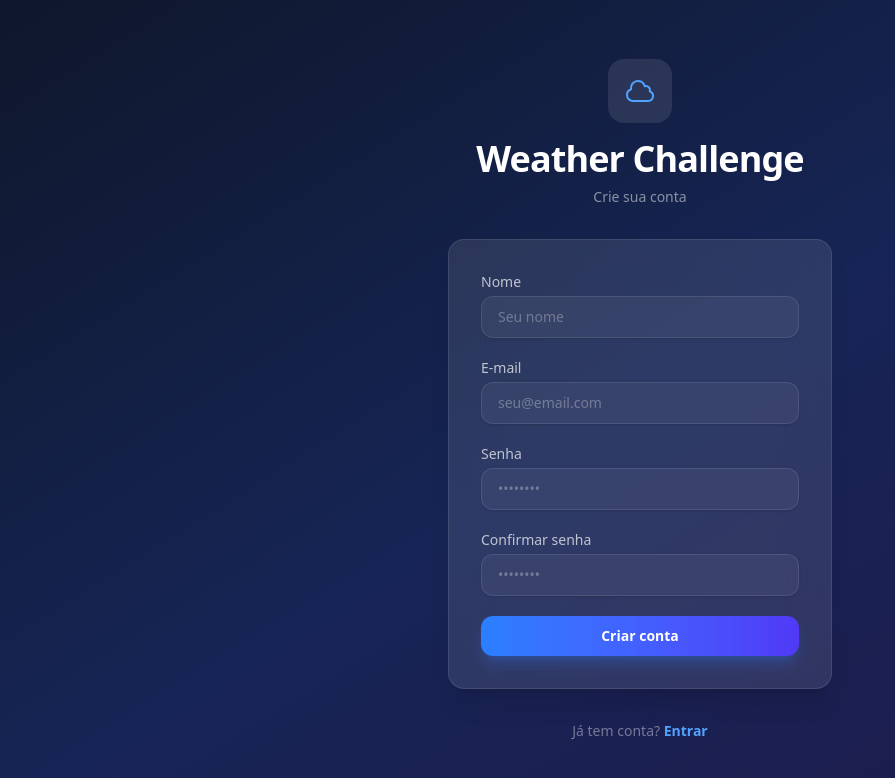
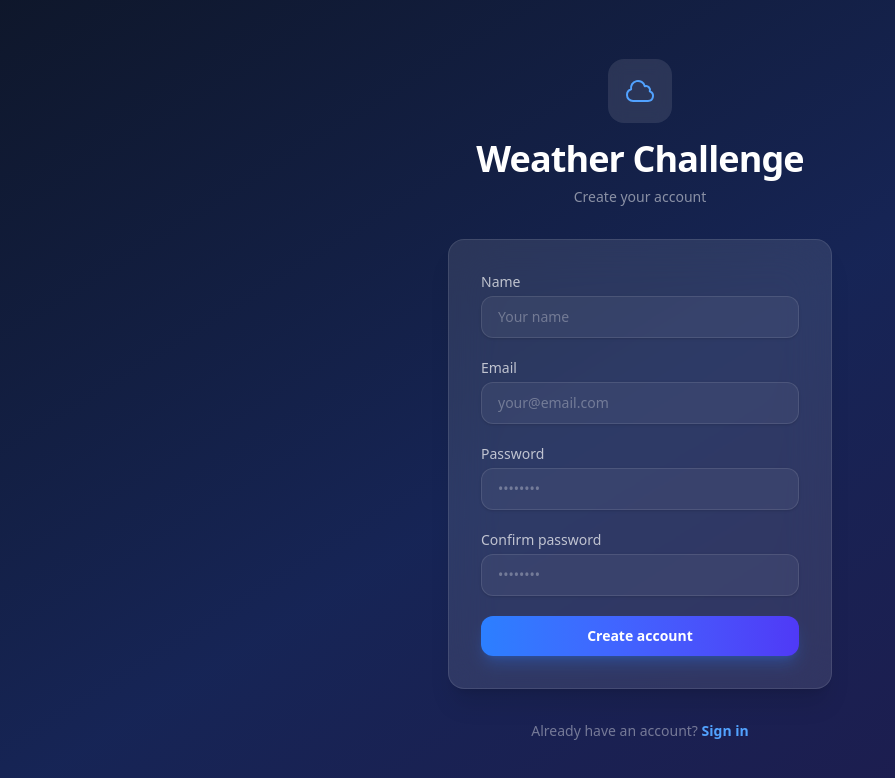
Before and after one commit to SiddSparrow/weather-challenge, a Vue app in the folder frontend/: page /register in a window 1280 px wide. Shown: the top 778 px of the page, without its empty margins (0-895 px from the left). Built offline with nearby package versions, Linux system fonts and the light colour scheme.

Commit message:
feat: update login and registration views for English localization and improved user experience

```diff
--- a/frontend/src/views/LoginView.vue
+++ b/frontend/src/views/LoginView.vue
@@ -8,7 +8,7 @@
           </svg>
         </div>
         <h1 class="text-3xl font-bold tracking-tight text-white sm:text-4xl">Weather Challenge</h1>
-        <p class="mt-2 text-sm text-white/50">Entre com sua conta</p>
+        <p class="mt-2 text-sm text-white/50">Sign in to your account</p>
       </div>
 
       <form @submit.prevent="handleLogin" class="space-y-5 rounded-2xl bg-white/10 p-6 shadow-xl shadow-black/10 backdrop-blur-xl border border-white/10 sm:p-8">
@@ -17,19 +17,19 @@
         </div>
 
         <div>
-          <label for="email" class="block text-sm font-medium text-white/70">E-mail</label>
+          <label for="email" class="block text-sm font-medium text-white/70">Email</label>
           <input
             id="email"
             v-model="form.email"
             type="email"
             required
-            placeholder="seu@email.com"
+            placeholder="your@email.com"
             class="mt-1 block w-full rounded-xl border border-white/10 bg-white/5 px-4 py-2.5 text-sm text-white shadow-sm placeholder:text-white/30 focus:border-blue-400/50 focus:outline-none focus:ring-1 focus:ring-blue-400/50"
           />
         </div>
 
         <div>
-          <label for="password" class="block text-sm font-medium text-white/70">Senha</label>
+          <label for="password" class="block text-sm font-medium text-white/70">Password</label>
           <input
             id="password"
             v-model="form.password"
@@ -45,14 +45,14 @@
           :disabled="isLoading"
           class="w-full rounded-xl bg-linear-to-r from-blue-500 to-indigo-600 px-4 py-2.5 text-sm font-semibold text-white shadow-lg shadow-blue-500/25 transition-all hover:shadow-xl hover:shadow-blue-500/30 hover:brightness-110 focus:outline-none focus:ring-2 focus:ring-blue-400/50 focus:ring-offset-2 focus:ring-offset-slate-900 disabled:opacity-50 disabled:hover:shadow-lg"
         >
-          {{ isLoading ? 'Entrando...' : 'Entrar' }}
+          {{ isLoading ? 'Signing in...' : 'Sign in' }}
         </button>
       </form>
 
       <p class="text-center text-sm text-white/40">
-        Não tem conta?
+        Don't have an account?
         <router-link to="/register" class="font-semibold text-blue-400 hover:text-blue-300 transition-colors">
-          Criar conta
+          Create account
         </router-link>
       </p>
     </div>
@@ -87,9 +87,9 @@ async function handleLogin() {
     router.push({ name: 'home' })
   } catch (err: unknown) {
     if (axios.isAxiosError(err) && err.response?.status === 401) {
-      errorMessage.value = 'E-mail ou senha inválidos.'
+      errorMessage.value = 'Invalid email or password.'
     } else {
-      errorMessage.value = 'Erro ao conectar. Tente novamente.'
+      errorMessage.value = 'Connection error. Please try again.'
     }
   } finally {
     isLoading.value = false
--- a/frontend/src/views/RegisterView.vue
+++ b/frontend/src/views/RegisterView.vue
@@ -8,7 +8,7 @@
           </svg>
         </div>
         <h1 class="text-3xl font-bold tracking-tight text-white sm:text-4xl">Weather Challenge</h1>
-        <p class="mt-2 text-sm text-white/50">Crie sua conta</p>
+        <p class="mt-2 text-sm text-white/50">Create your account</p>
       </div>
 
       <form @submit.prevent="handleRegister" class="space-y-5 rounded-2xl bg-white/10 p-6 shadow-xl shadow-black/10 backdrop-blur-xl border border-white/10 sm:p-8">
@@ -17,31 +17,31 @@
         </div>
 
         <div>
-          <label for="name" class="block text-sm font-medium text-white/70">Nome</label>
+          <label for="name" class="block text-sm font-medium text-white/70">Name</label>
           <input
             id="name"
             v-model="form.name"
             type="text"
             required
-            placeholder="Seu nome"
+            placeholder="Your name"
             class="mt-1 block w-full rounded-xl border border-white/10 bg-white/5 px-4 py-2.5 text-sm text-white shadow-sm placeholder:text-white/30 focus:border-blue-400/50 focus:outline-none focus:ring-1 focus:ring-blue-400/50"
           />
         </div>
 
         <div>
-          <label for="email" class="block text-sm font-medium text-white/70">E-mail</label>
+          <label for="email" class="block text-sm font-medium text-white/70">Email</label>
           <input
             id="email"
             v-model="form.email"
             type="email"
             required
-            placeholder="seu@email.com"
+            placeholder="your@email.com"
             class="mt-1 block w-full rounded-xl border border-white/10 bg-white/5 px-4 py-2.5 text-sm text-white shadow-sm placeholder:text-white/30 focus:border-blue-400/50 focus:outline-none focus:ring-1 focus:ring-blue-400/50"
           />
         </div>
 
         <div>
-          <label for="password" class="block text-sm font-medium text-white/70">Senha</label>
+          <label for="password" class="block text-sm font-medium text-white/70">Password</label>
           <input
             id="password"
             v-model="form.password"
@@ -53,7 +53,7 @@
         </div>
 
         <div>
-          <label for="password_confirmation" class="block text-sm font-medium text-white/70">Confirmar senha</label>
+          <label for="password_confirmation" class="block text-sm font-medium text-white/70">Confirm password</label>
           <input
             id="password_confirmation"
             v-model="form.password_confirmation"
@@ -69,14 +69,14 @@
           :disabled="isLoading"
           class="w-full rounded-xl bg-linear-to-r from-blue-500 to-indigo-600 px-4 py-2.5 text-sm font-semibold text-white shadow-lg shadow-blue-500/25 transition-all hover:shadow-xl hover:shadow-blue-500/30 hover:brightness-110 focus:outline-none focus:ring-2 focus:ring-blue-400/50 focus:ring-offset-2 focus:ring-offset-slate-900 disabled:opacity-50 disabled:hover:shadow-lg"
         >
-          {{ isLoading ? 'Criando...' : 'Criar conta' }}
+          {{ isLoading ? 'Creating...' : 'Create account' }}
         </button>
       </form>
 
       <p class="text-center text-sm text-white/40">
-        Já tem conta?
+        Already have an account?
         <router-link to="/login" class="font-semibold text-blue-400 hover:text-blue-300 transition-colors">
-          Entrar
+          Sign in
         </router-link>
       </p>
     </div>
@@ -111,7 +111,7 @@ async function handleRegister() {
       const errors = err.response.data.errors
       errorMessage.value = Object.values(errors).flat().join(' ')
     } else {
-      errorMessage.value = 'Erro ao criar conta. Tente novamente.'
+      errorMessage.value = 'Error creating account. Please try again.'
     }
   } finally {
     isLoading.value = false
```
Also changed, not shown: 1 other file (tests, documents, lock files or other folders).
